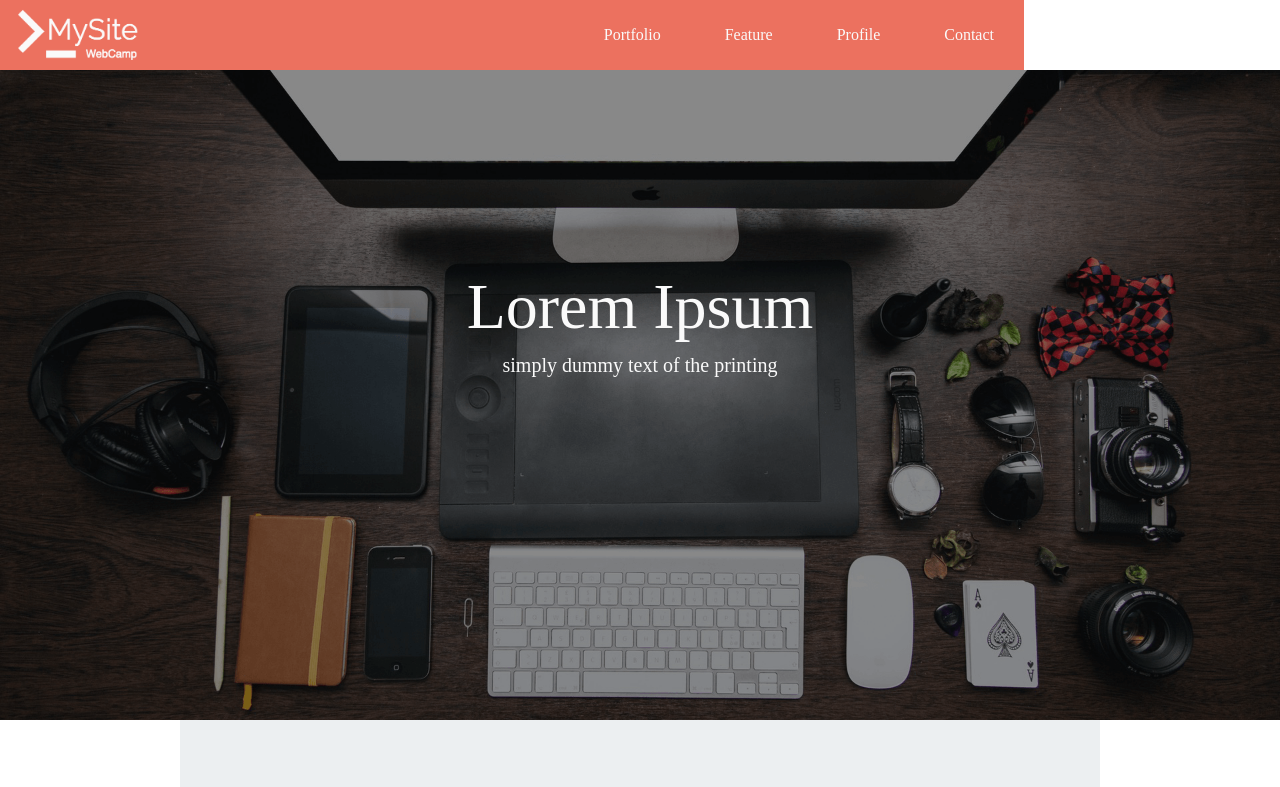
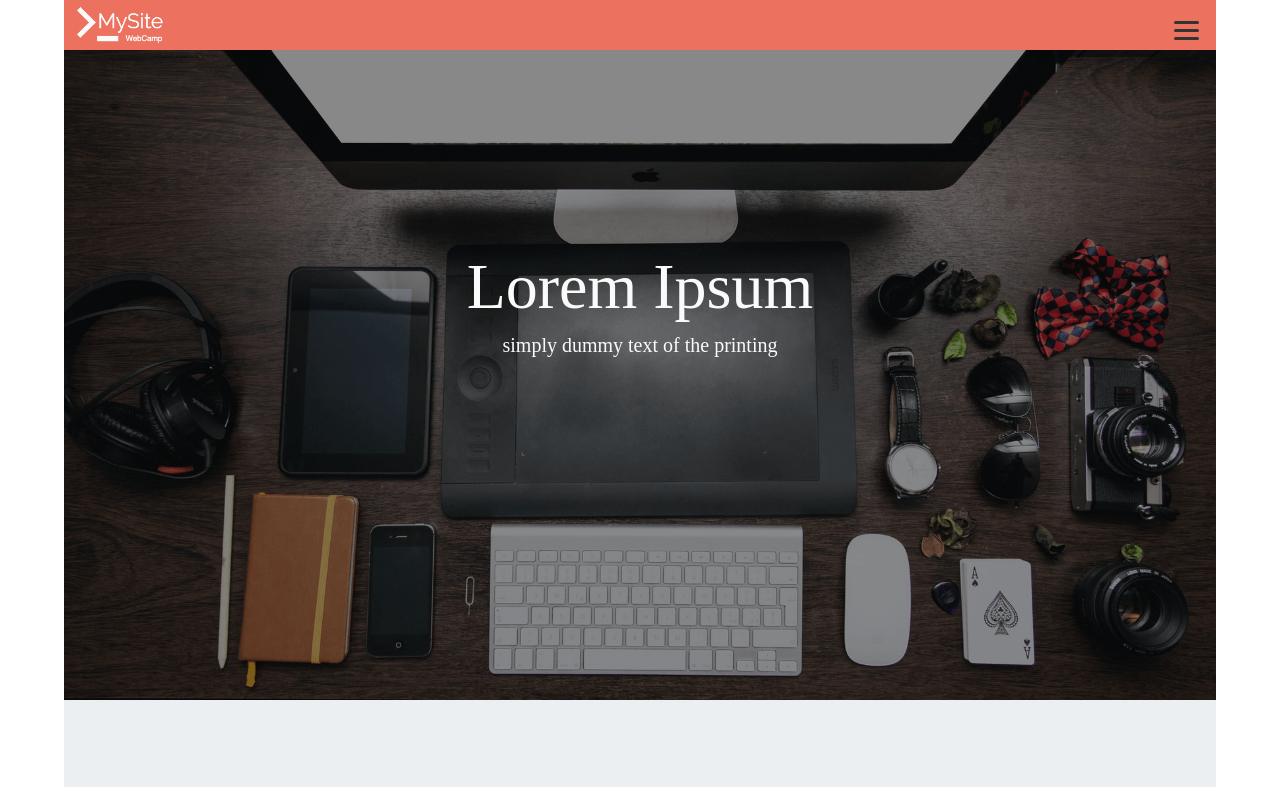
Before and after one commit to shouichi161/mysite, a plain HTML site: page index.html in a window 1280 px wide. Shown: the top 787 px of the page. Drawn offline with Linux system fonts and the light colour scheme.

Commit message:
[add]headerレスポンシブ

```diff
--- a/index.css
+++ b/index.css
@@ -5,9 +5,10 @@
 }
 
 header{
-  width: 1024px;
-  height: 70px;
+  width: 90%;
+  height: 50px;
   background-color: #EC715F;
+  margin: 0 auto;
   display: flex;
   justify-content: flex-end;
 }
@@ -17,14 +18,93 @@ header > :first-child{
 }
 
 .header-logo{
-  height: 70px;
+  height: 50px;
+}
+
+/* チェックボックスを非表示にする */
+.drawer_hidden {
+  display: none;
+}
+
+/* ハンバーガーアイコンの設置スペース */
+.drawer_open {
+  display: flex;
+  height: 60px;
+  width: 60px;
+  justify-content: center;
+  align-items: center;
+  position: relative;
+  z-index: 100;/* 重なり順を一番上にする */
+  cursor: pointer;
+}
+
+/* ハンバーガーメニューのアイコン */
+.drawer_open span,
+.drawer_open span:before,
+.drawer_open span:after {
+  content: '';
+  display: block;
+  height: 3px;
+  width: 25px;
+  border-radius: 3px;
+  background: #333;
+  transition: 0.5s;
+  position: absolute;
+}
+
+/* 三本線の一番上の棒の位置調整 */
+.drawer_open span:before {
+  bottom: 8px;
+}
+
+/* 三本線の一番下の棒の位置調整 */
+.drawer_open span:after {
+  top: 8px;
+}
+
+/* アイコンがクリックされたら真ん中の線を透明にする */
+#drawer_input:checked ~ .drawer_open span {
+  background: rgba(255, 255, 255, 0);
+}
+
+/* アイコンがクリックされたらアイコンが×印になように上下の線を回転 */
+#drawer_input:checked ~ .drawer_open span::before {
+  bottom: 0;
+  transform: rotate(45deg);
+}
+
+#drawer_input:checked ~ .drawer_open span::after {
+  top: 0;
+  transform: rotate(-45deg);
+}
+
+/* メニューのデザイン*/
+.nav_content {
+  width: 100%;
+  height: 100%;
+  position: fixed;
+  top: 0;
+  left: 100%; /* メニューを画面の外に飛ばす */
+  z-index: 99;
+  background: #fff;
+  transition: .5s;
+}
+
+/* メニュー黒ポチを消す */
+.nav_list {
+  list-style: none;
+}
+
+/* アイコンがクリックされたらメニューを表示 */
+#drawer_input:checked ~ .nav_content {
+  left: 0;/* メニューを画面に入れる */
 }
 
 nav{
-  line-height: 70px;
+  line-height: 50px;
 }
 
-.nav-text{
+.nav-item{
   font-size: 16px;
   color: #FAFAFA;
   display: inline-block;
@@ -33,8 +113,9 @@ nav{
 }
 
 .main-visual{
-  width: 100%;
+  width: 90%;
   height: 650px;
+  margin: 0 auto;
   background-image: url("img/mv.png");
   background-size: cover;
   background-position: center;
@@ -57,7 +138,7 @@ nav{
 }
 
 .portfolio{
-  width: 920px;
+  width: 90%;
   background-color: #ECEFF1;
   padding: 90px 0;
   margin: 0 auto;
@@ -135,7 +216,7 @@ nav{
 }
 
 .feature{
-  width: 980px;
+  width: 90%;
   padding: 90px 0;
   margin: 0 auto;
 }
@@ -169,14 +250,14 @@ nav{
 }
 
 .profile{
-  width: 1024px;
+  width: 90%;
   background-color: #ECEFF1;
   padding: 90px 0;
   margin: 0 auto;
 }
 
 .profile-contents{
-  width: 1024px;
+  width: 90%;
   display: flex;
 }
 
@@ -209,7 +290,7 @@ nav{
 }
 
 .contact{
-  width: 800px;
+  width: 90%;
   padding: 90px 0;
   margin: 0 auto;
 }
@@ -243,7 +324,7 @@ nav{
 }
 
 footer{
-  width: 100%;
+  width: 90%;
   height: 60px;
   background-color: #EC715F;
 }
--- a/index.html
+++ b/index.html
@@ -11,14 +11,18 @@
   <body>
     <header>
       <img class="header-logo" src="img/logo.png">
-      <nav>
-        <ul>
-          <li class="nav-text">Portfolio</li>
-          <li class="nav-text">Feature</li>
-          <li class="nav-text">Profile</li>
-          <li class="nav-text">Contact</li>
-         </ul>
-      </nav>
+      <div class="nav">
+        <input id="drawer_input" class="drawer_hidden" type="checkbox">
+        <label for="drawer_input" class="drawer_open"><span></span></label>
+        <nav class="nav_content">
+          <ul class="nav-list">
+            <li class="nav-item">Portfolio</li>
+            <li class="nav-item">Feature</li>
+            <li class="nav-item">Profile</li>
+            <li class="nav-item">Contact</li>
+          </ul>
+        </nav>
+      </div>
     </header>
 
     <div class="main-visual">
```
